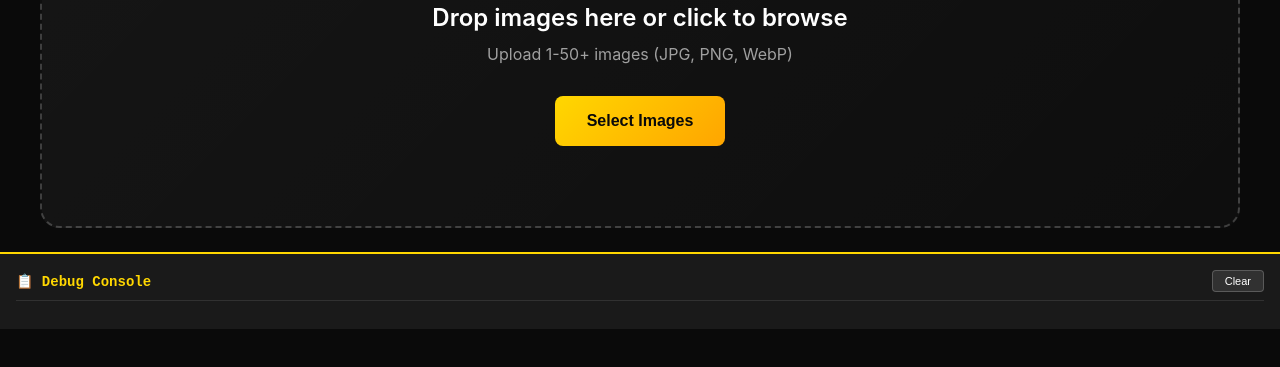
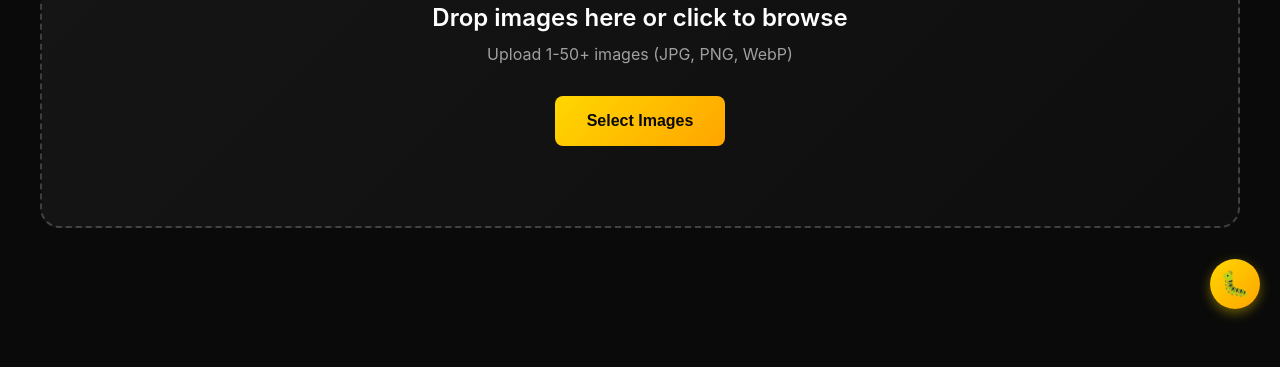
Before and after one commit to artlister/batch_change_faces, a plain HTML site: page index.html in a window 1280 px wide. Shown: the part 471-838 px from the top of the page. Drawn offline with nearby package versions, Linux system fonts and the light colour scheme.

Commit message:
Add toggle for log

```diff
--- a/index.html
+++ b/index.html
@@ -653,6 +653,42 @@
             font-family: 'Courier New', monospace;
             font-size: 12px;
             z-index: 10000;
+            transition: transform 0.3s ease;
+        }
+
+        .debug-panel.hidden {
+            transform: translateY(100%);
+        }
+
+        .debug-toggle {
+            position: fixed;
+            bottom: 20px;
+            right: 20px;
+            width: 50px;
+            height: 50px;
+            background: linear-gradient(135deg, #FFD700, #FFA500);
+            border: none;
+            border-radius: 50%;
+            color: #0a0a0a;
+            font-size: 24px;
+            cursor: pointer;
+            z-index: 10001;
+            display: flex;
+            align-items: center;
+            justify-content: center;
+            box-shadow: 0 4px 12px rgba(255, 215, 0, 0.4);
+            transition: all 0.3s ease;
+        }
+
+        .debug-toggle:hover {
+            transform: translateY(-2px);
+            box-shadow: 0 6px 20px rgba(255, 215, 0, 0.6);
+        }
+
+        .debug-toggle.panel-visible {
+            background: rgba(255, 255, 255, 0.1);
+            color: #FFD700;
+            border: 2px solid #FFD700;
         }
 
         .debug-log {
@@ -833,13 +869,17 @@
         </div>
     </div>
 
-    <div class="debug-panel" id="debugPanel">
+    <div class="debug-panel hidden" id="debugPanel">
         <div class="debug-header">
             <h3>📋 Debug Console</h3>
             <button class="clear-debug" onclick="clearDebugLog()">Clear</button>
         </div>
         <div id="debugLog"></div>
     </div>
+
+    <button class="debug-toggle" id="debugToggle" onclick="toggleDebugPanel()" title="Toggle Debug Console">
+        🐛
+    </button>
 
     <div class="comparison-modal" id="comparisonModal">
         <div class="modal-overlay" onclick="closeComparison()"></div>
@@ -890,6 +930,13 @@
 
         window.clearDebugLog = function() {
             document.getElementById('debugLog').innerHTML = '';
+        };
+
+        window.toggleDebugPanel = function() {
+            const panel = document.getElementById('debugPanel');
+            const toggle = document.getElementById('debugToggle');
+            panel.classList.toggle('hidden');
+            toggle.classList.toggle('panel-visible');
         };
 
         debugLog('✅ FAL library loaded successfully', 'success');
```
